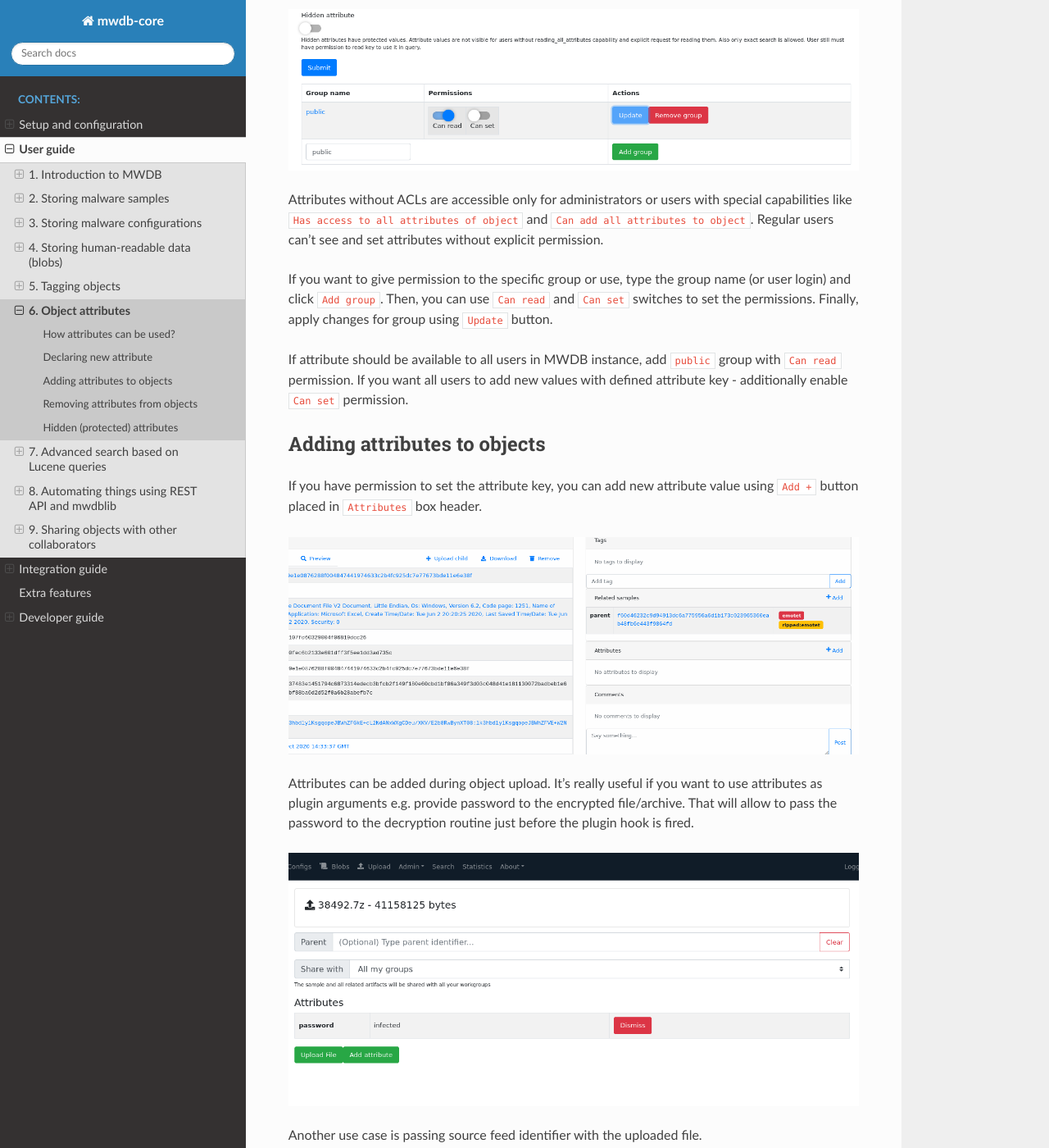
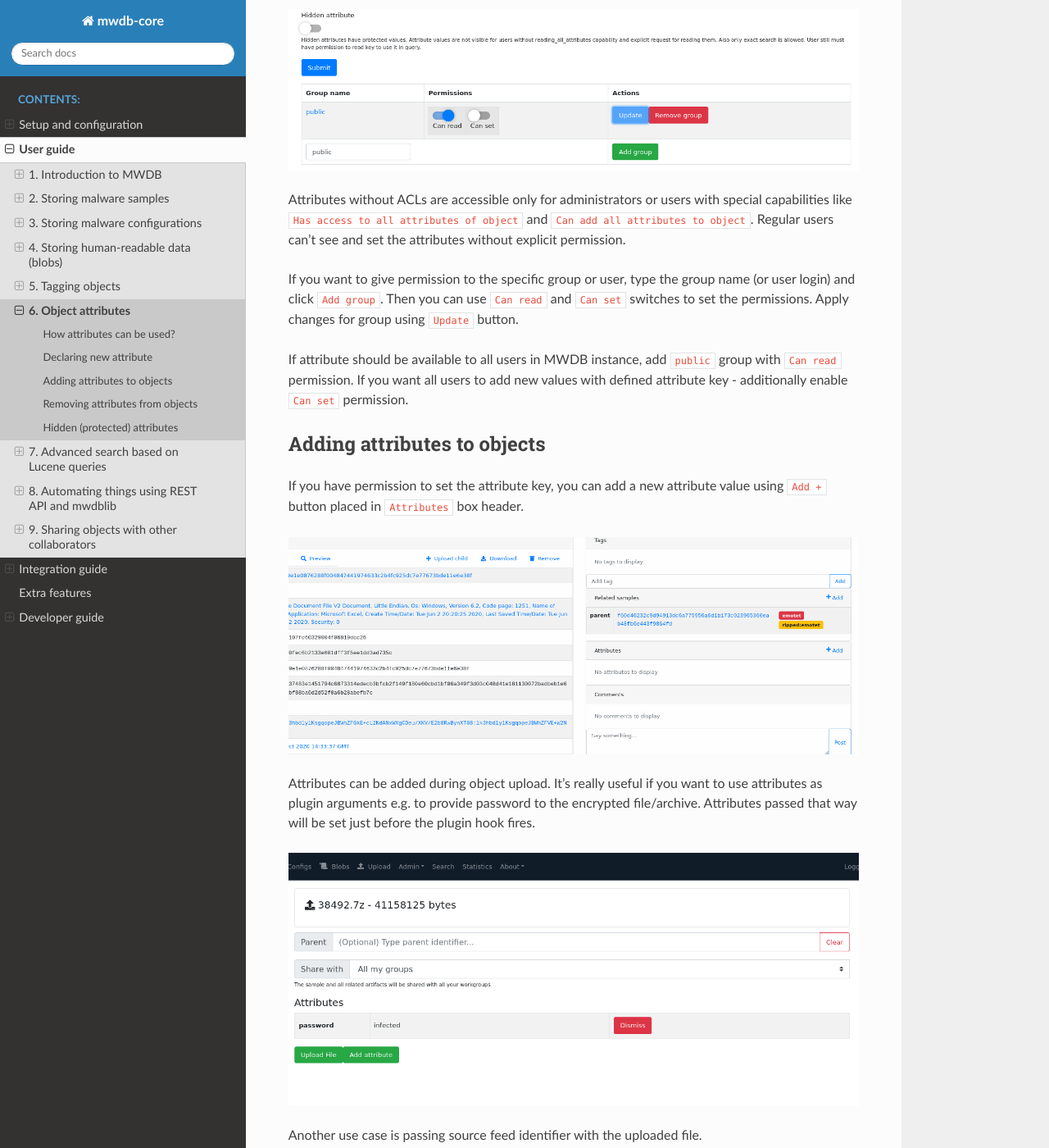
Before and after one commit to CERT-Polska/mwdb-core, a Sphinx documentation site: the page built from docs/user-guide/6-Object-attributes.rst, in a window 1280 px wide and 1400 px high, scrolled down 2069 px. Shown: the whole window at 82% size. Built offline with Sphinx 7.4.7 and the Read the Docs theme 2.0.0, drawn with Linux system fonts in a browser that asks for light colours; some of the changed text lies outside the part shown.

Commit message:
Next fixes

```diff
--- a/docs/setup-and-configuration.rst
+++ b/docs/setup-and-configuration.rst
@@ -170,11 +170,6 @@
 
 If you want to use Docker Compose for MWDB development, check out :ref:`Developer guide`.
 
-Alternative setup using uwsgi + nginx
--------------------------------------
-
-TBD
-
 Advanced configuration
 ----------------------
 
--- a/docs/user-guide/5-Tagging-objects.rst
+++ b/docs/user-guide/5-Tagging-objects.rst
@@ -1,11 +1,11 @@
 5. Tagging objects
 ==================
 
-Tags are used for basic object classification, allowing to quickly search for interesting samples in malware feed.
+Tags are used for basic object classification, allowing to quickly search for interesting samples in a malware feed.
 
 .. warning::
 
-   Tags can be added only if user has ``adding_tags`` capability turned on. Check your capabilities in ``Profile`` view.
+   Tags can be added only if user has the ``adding_tags`` capability turned on. Check your capabilities in ``Profile`` view.
 
    In mwdb.cert.pl you are allowed to add tags, but **you can't remove them** (``removing_tags`` is required). If you see that malware family has not been correctly recognized by mwdb.cert.pl, you can left a comment or set `maybe:<family>` tag to help us track these issues.
 
--- a/docs/user-guide/6-Object-attributes.rst
+++ b/docs/user-guide/6-Object-attributes.rst
@@ -33,7 +33,7 @@
    **Be careful!** Attribute key **can't be renamed nor deleted** in current version of mwdb-core.
 
 
-Attributes must be declared first by administrator (or any other user that ``Can define new attributes and manage them``\ ). To declare new attribute, go to the ``Admin`` → ``Manage attributes`` view using navigation bar.
+Attributes must be declared first by administrator (or any other user that ``Can define new attributes and manage them``\ ). To declare a new attribute, go to the ``Admin`` → ``Manage attributes`` view using navigation bar.
 
 Then, click on ``Define attribute`` button.
 
@@ -62,16 +62,16 @@
    :alt:
 
 
-Attributes without ACLs are accessible only for administrators or users with special capabilities like ``Has access to all attributes of object`` and ``Can add all attributes to object``. Regular users can't see and set attributes without explicit permission.
+Attributes without ACLs are accessible only for administrators or users with special capabilities like ``Has access to all attributes of object`` and ``Can add all attributes to object``. Regular users can't see and set the attributes without explicit permission.
 
-If you want to give permission to the specific group or use, type the group name (or user login) and click ``Add group``. Then, you can use ``Can read`` and ``Can set`` switches to set the permissions. Finally, apply changes for group using ``Update`` button.
+If you want to give permission to the specific group or user, type the group name (or user login) and click ``Add group``. Then you can use ``Can read`` and ``Can set`` switches to set the permissions. Apply changes for group using ``Update`` button.
 
 If attribute should be available to all users in MWDB instance, add ``public`` group with ``Can read`` permission. If you want all users to add new values with defined attribute key - additionally enable ``Can set`` permission.
 
 Adding attributes to objects
 ----------------------------
 
-If you have permission to set the attribute key, you can add new attribute value using ``Add +`` button placed in ``Attributes`` box header.
+If you have permission to set the attribute key, you can add a new attribute value using ``Add +`` button placed in ``Attributes`` box header.
 
 
 .. image:: ../_static/zrJFQx3.gif
@@ -79,7 +79,7 @@
    :alt:
 
 
-Attributes can be added during object upload. It's really useful if you want to use attributes as plugin arguments e.g. provide password to the encrypted file/archive. That will allow to pass the password to the decryption routine just before the plugin hook is fired.
+Attributes can be added during object upload. It's really useful if you want to use attributes as plugin arguments e.g. to provide password to the encrypted file/archive. Attributes passed that way will be set just before the plugin hook fires.
 
 
 .. image:: ../_static/gdrzo1S.png
@@ -89,7 +89,7 @@
 
 Another use case is passing source feed identifier with the uploaded file.
 
-The same operations you can perform using mwdblib. Due to backwards compatibility reasons, attributes are called ``metakeys`` in API, but it's the same feature. Let's explore attributes for objects in mwdb.cert.pl:
+The same operations can be performed using mwdblib. Due to backwards compatibility reasons, attributes are called ``metakeys`` in API, but it's the same feature. Let's explore the attributes in mwdb.cert.pl:
 
 .. code-block:: python
 
@@ -102,7 +102,7 @@
    # {'from': ['http://45.95.168.97/bins/sora.x86'],
    #  'karton2': ['da83d95a-0564-4d32-8fea-ff61ac7396d1']}
 
-To add new attribute to the existing object, use `MWDBObject.add_metakey <https://mwdblib.readthedocs.io/en/latest/mwdbtypes.html#mwdblib.MWDBObject.add_metakey>`_ function. Example below will fail in mwdb.cert.pl because attribute ``test-key`` is probably undefined, but you can try it on your own instance!
+To add a new attribute to the existing object, use `MWDBObject.add_metakey <https://mwdblib.readthedocs.io/en/latest/mwdbtypes.html#mwdblib.MWDBObject.add_metakey>`_ function. Example below will fail in mwdb.cert.pl because attribute ``test-key`` is probably undefined, but you can try it on your own instance!
 
 .. code-block:: python
 
@@ -112,7 +112,7 @@
    #  'karton2': ['da83d95a-0564-4d32-8fea-ff61ac7396d1'],
    #  'test-key': ['test-value']}
 
-To add new attribute during upload, you can pass ``metakeys`` argument to the `MWDB.upload_file <https://mwdblib.readthedocs.io/en/latest/mwdblib.html#mwdblib.MWDB.upload_file>`_ routine.
+To pass an attribute value during upload, you can set it via ``metakeys`` argument using `MWDB.upload_file <https://mwdblib.readthedocs.io/en/latest/mwdblib.html#mwdblib.MWDB.upload_file>`_ routine.
 
 .. code-block:: python
 
```
Also changed, not shown: other parts of docs/user-guide/6-Object-attributes.rst (+4 -4 lines), docs/user-guide/4-Storing-blobs.rst (+9 -9 lines).
